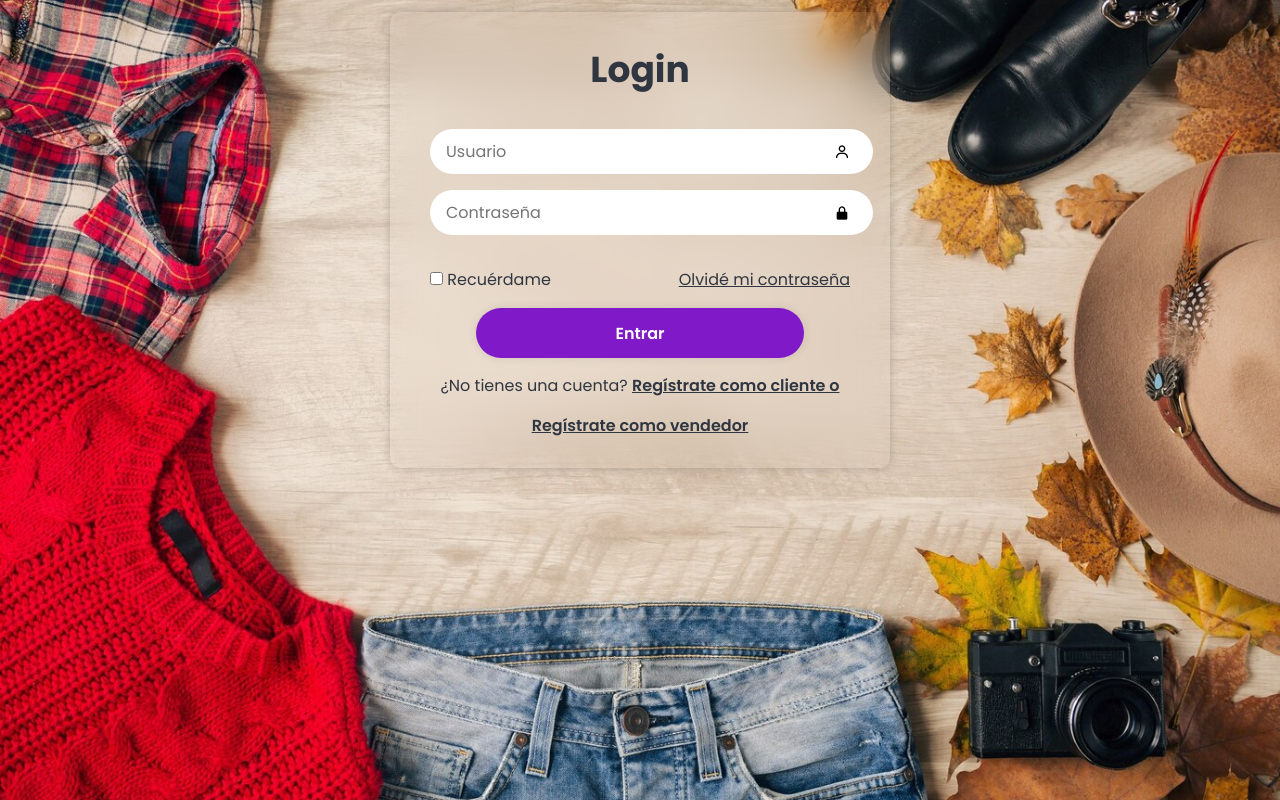
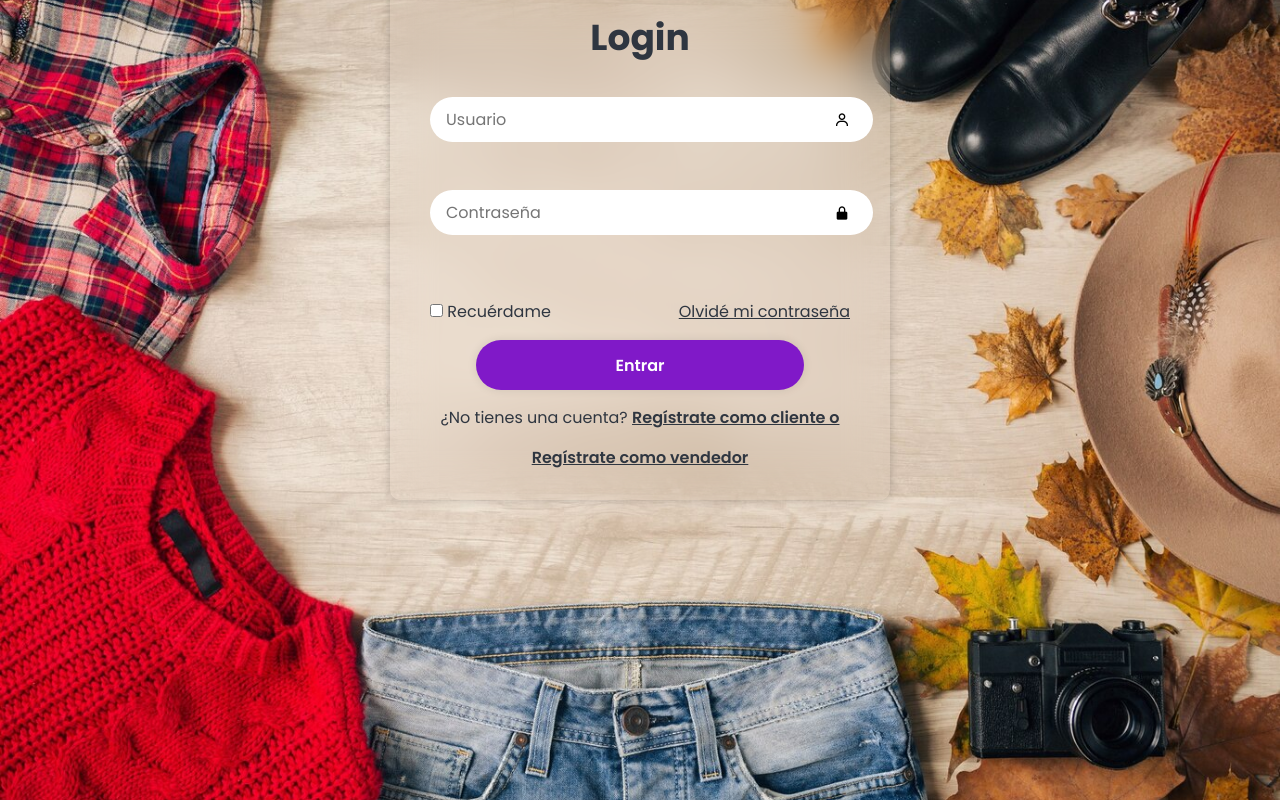
Before and after one commit to iBankxz/Project_web, a plain HTML site: page login.html in a window 1280 px wide. Drawn offline with nearby package versions, Linux system fonts and the light colour scheme.

Commit message:
modify styles login and register

```diff
--- a/css/login.css
+++ b/css/login.css
@@ -59,7 +59,7 @@ h2 {
     }
     .position {
         position: relative;
-        margin-bottom: 1rem;
+        margin-bottom: 3rem;
     }
     .position > .bx-user, .bxs-lock-alt, .bxs-envelope {
         position: absolute;
@@ -136,6 +136,7 @@ h2 {
 
 .error-message {
     color: #c0392b;
+    position: absolute;
 }
 
 .error-messagePass {
--- a/css/register.css
+++ b/css/register.css
@@ -62,7 +62,7 @@ h1 {
 
     .position {
         position: relative;
-        margin-bottom: 1rem;
+        margin-bottom: 2rem;
     }
     .position > .bx-user, .bxs-lock-alt, .bxs-phone, .bxs-envelope, .bxs-buildings {
         position: absolute;
@@ -119,6 +119,7 @@ h1 {
     color: red;
     font-size: 12px;
     margin-top: 5px;
+    position: absolute;
   }
 
   .input.error {
```
